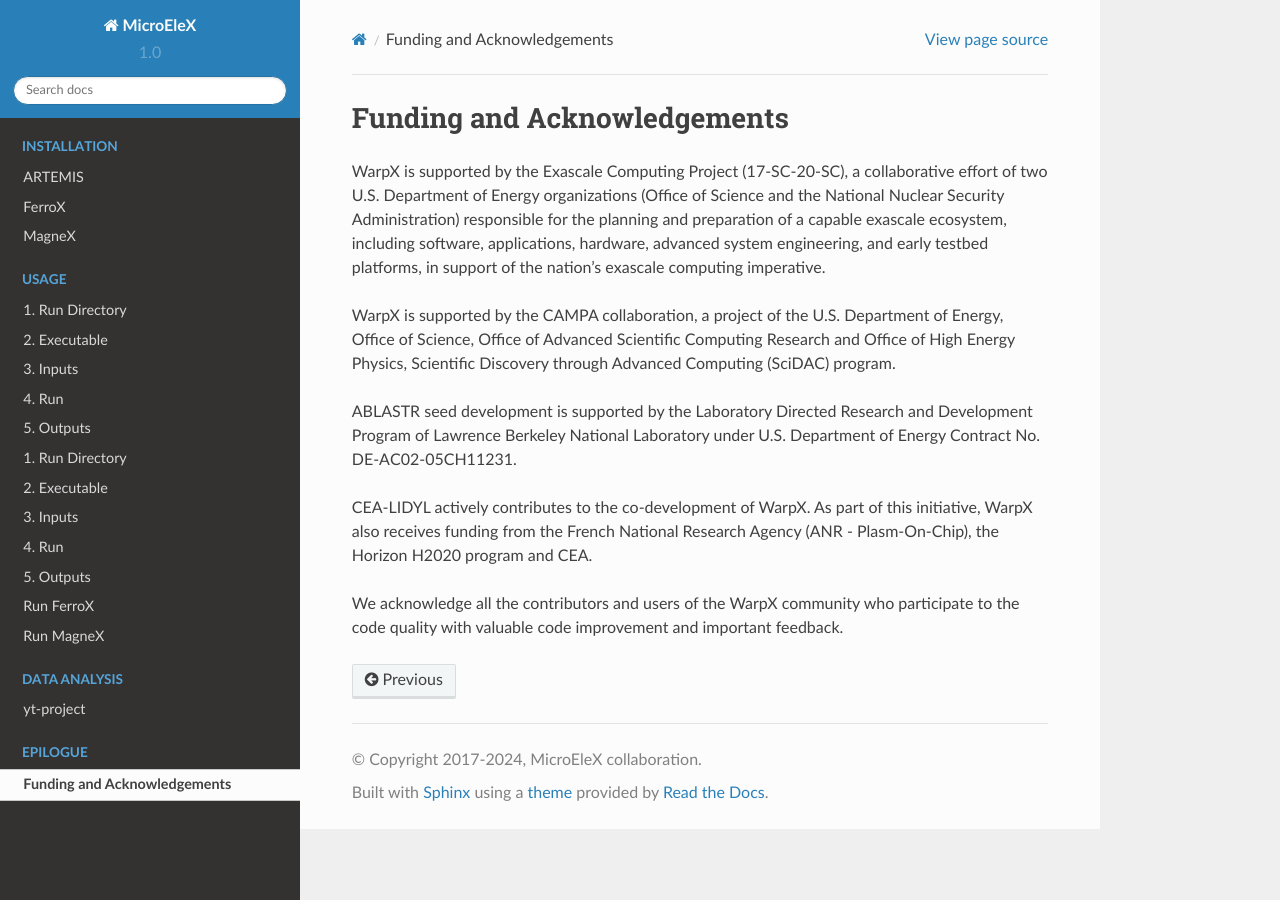
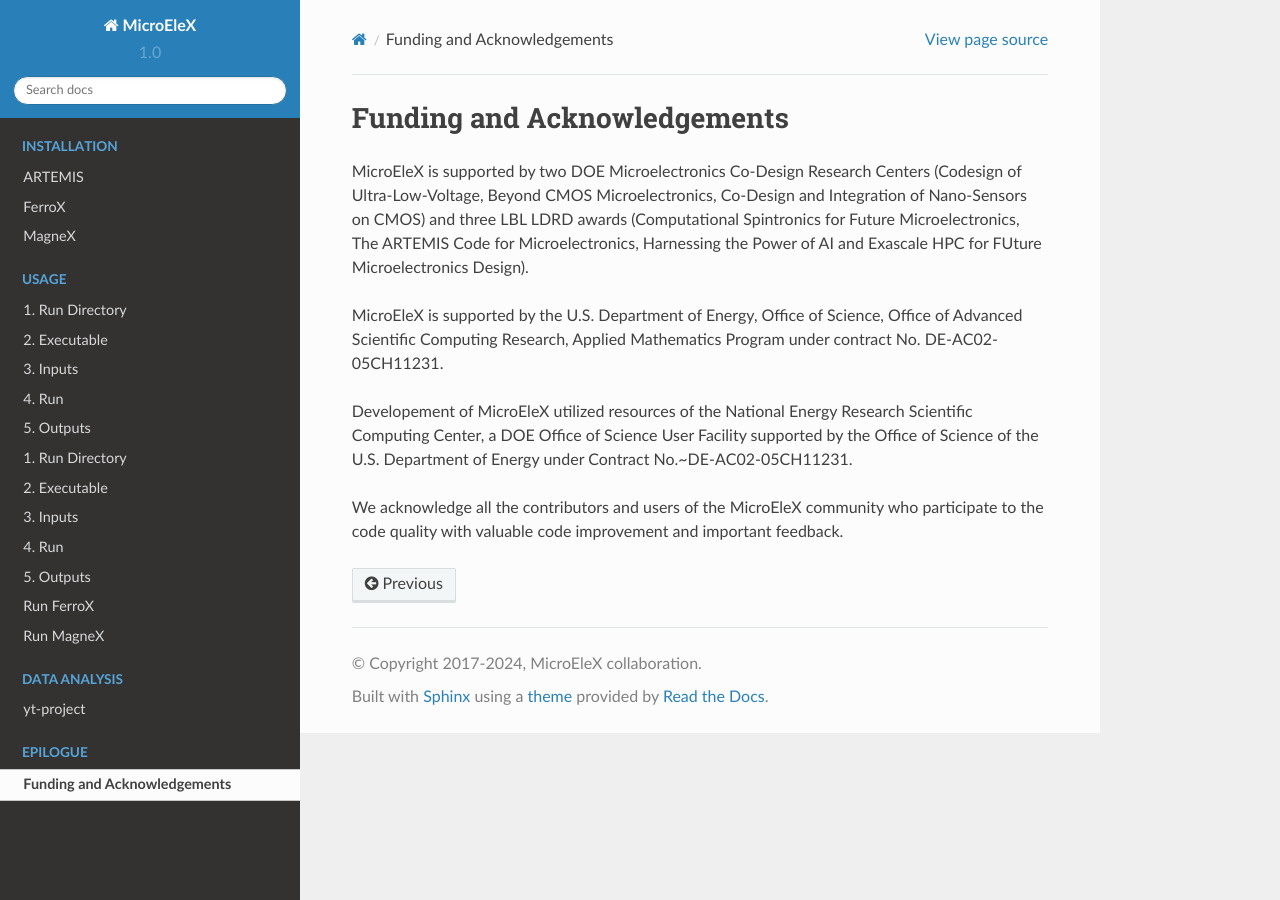
Before and after one commit to AMReX-Microelectronics/AMReX-Microelectronics.github.io, a Sphinx documentation site: the page built from Docs/source/acknowledgements.rst, in a window 1280 px wide. Built offline with Sphinx 7.4.7 and the Read the Docs theme 2.0.0, drawn with Linux system fonts in a browser that asks for light colours.

Commit message:
acknowledgments

```diff
--- a/Docs/source/acknowledgements.rst
+++ b/Docs/source/acknowledgements.rst
@@ -3,13 +3,10 @@
 Funding and Acknowledgements
 ============================
 
-WarpX is supported by the Exascale Computing Project (17-SC-20-SC), a collaborative effort of two U.S. Department of Energy organizations (Office of Science and the National Nuclear Security Administration) responsible for the planning and preparation of a capable exascale ecosystem, including software, applications, hardware, advanced system engineering, and early testbed platforms, in support of the nation's exascale computing imperative.
+MicroEleX is supported by two DOE Microelectronics Co-Design Research Centers (Codesign of Ultra-Low-Voltage, Beyond CMOS Microelectronics, Co-Design and Integration of Nano-Sensors on CMOS) and three LBL LDRD awards (Computational Spintronics for Future Microelectronics, The ARTEMIS Code for Microelectronics, Harnessing the Power of AI and Exascale HPC for FUture Microelectronics Design).
 
-WarpX is supported by the CAMPA collaboration, a project of the U.S. Department of Energy, Office of Science, Office of Advanced Scientific Computing Research and Office of High Energy Physics, Scientific Discovery through Advanced Computing (SciDAC) program.
+MicroEleX is supported by the U.S. Department of Energy, Office of Science, Office of Advanced Scientific Computing Research, Applied Mathematics Program under contract No. DE-AC02-05CH11231.
 
-ABLASTR seed development is supported by the Laboratory Directed Research and Development Program of Lawrence Berkeley National Laboratory under U.S. Department of Energy Contract No. DE-AC02-05CH11231.
+Developement of MicroEleX utilized resources of the National Energy Research Scientific Computing Center, a DOE Office of Science User Facility supported by the Office of Science of the U.S. Department of Energy under Contract No.~DE-AC02-05CH11231.
 
-CEA-LIDYL actively contributes to the co-development of WarpX.
-As part of this initiative, WarpX also receives funding from the French National Research Agency (ANR - Plasm-On-Chip), the Horizon H2020 program and CEA.
-
-We acknowledge all the contributors and users of the WarpX community who participate to the code quality with valuable code improvement and important feedback.
+We acknowledge all the contributors and users of the MicroEleX community who participate to the code quality with valuable code improvement and important feedback.
```
